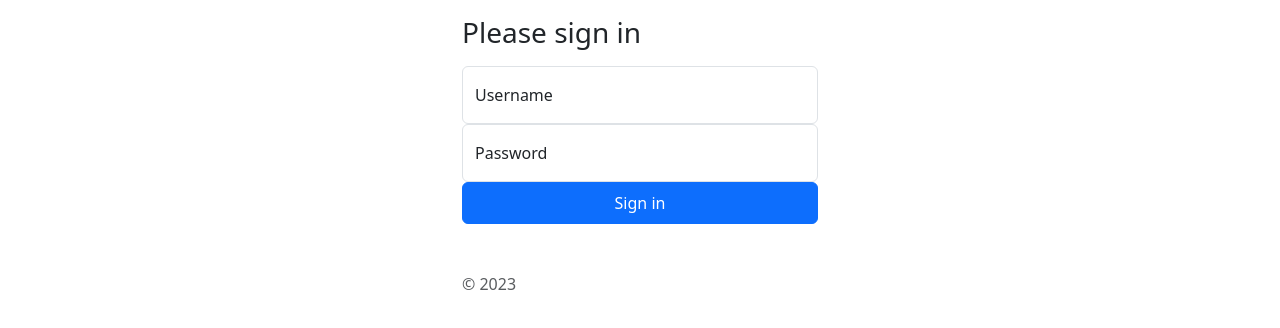
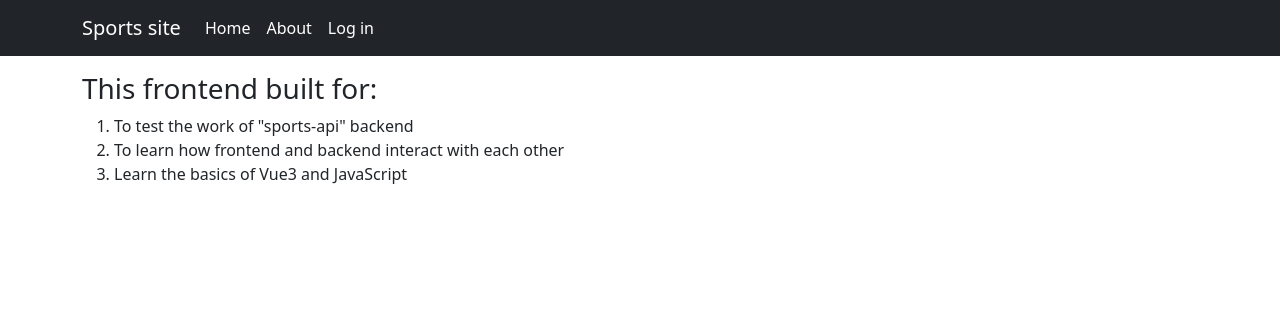
Before and after one commit to nquidox/sports-frontend, a Vue app: page /about in a window 1280 px wide. Shown: the top 328 px of the page. Built offline with nearby package versions, Linux system fonts and the light colour scheme.

Commit message:
page routing added

```diff
--- a/package.json
+++ b/package.json
@@ -12,7 +12,8 @@
     "axios": "^1.6.1",
     "bootstrap": "^5.3.2",
     "core-js": "^3.8.3",
-    "vue": "^3.2.13"
+    "vue": "^3.2.13",
+    "vue-router": "^4.2.5"
   },
   "devDependencies": {
     "@babel/core": "^7.12.16",
--- a/src/App.vue
+++ b/src/App.vue
@@ -1,52 +1,16 @@
 <script>
-import axios from "axios";
+import GlobalNavbar from "@/components/GlobalNavbar.vue";
 
 export default {
   name: 'App',
-
-  data(){
-    return{
-      form: {
-        username: '',
-        password: ''
-      }
-    }
-  },
-
-  methods: {
-    login(){
-      const auth = `grant_type=&username=${this.form.username}&password=${this.form.password}&scope=&client_id=&client_secret=`
-      axios.post("http://127.0.0.1:8000/token", auth).then(response => console.log(response));
-    },
-  },
+  components: { GlobalNavbar },
 }
 </script>
 
 <template>
-  <div class="container">
-    <div class="row justify-content-center">
-      <div class="col-4 m-3">
-        <form id="login_form">
-          <h1 class="h3 mb-3 fw-normal">Please sign in</h1>
-
-          <div class="form-floating">
-            <input v-model="form.username" type="text" class="form-control" id="floatingInput" placeholder="username">
-            <label for="floatingInput">Username</label>
-          </div>
-
-          <div class="form-floating">
-            <input v-model="form.password" type="password" class="form-control" id="floatingPassword" placeholder="Password">
-            <label for="floatingPassword">Password</label>
-          </div>
-
-          <button class="btn btn-primary w-100 py-2" @click="login" type="button">Sign in</button>
-          <p class="mt-5 mb-3 text-body-secondary">&copy; 2023</p>
-        </form>
-      </div>
-    </div>
-  </div>
+  <GlobalNavbar />
+  <router-view />
 </template>
 
-<style scoped>
-
+<style>
 </style>
--- /dev/null
+++ b/src/components/GlobalNavbar.vue
@@ -0,0 +1,24 @@
+<template>
+  <nav class="navbar navbar-expand-lg navbar-dark bg-dark">
+    <div class="container">
+      <a class="navbar-brand" href="#">Sports site</a>
+      <button class="navbar-toggler" type="button" data-bs-toggle="collapse" data-bs-target="#" aria-controls="navbarsExample07" aria-expanded="false" aria-label="Toggle navigation">
+        <span class="navbar-toggler-icon"></span>
+      </button>
+
+      <div class="collapse navbar-collapse">
+        <ul class="navbar-nav me-auto mb-2 mb-lg-0">
+          <li class="nav-item">
+            <router-link to="/" class="nav-link active">Home</router-link>
+          </li>
+          <li class="nav-item">
+            <router-link to="/about" class="nav-link active">About</router-link>
+          </li>
+          <li class="nav-item">
+            <router-link to="/login" class="nav-link active">Log in</router-link>
+          </li>
+        </ul>
+      </div>
+    </div>
+  </nav>
+</template>
--- a/src/main.js
+++ b/src/main.js
@@ -3,5 +3,8 @@ import 'bootstrap'
 
 import { createApp } from 'vue'
 import App from './App.vue'
+import router from "@/router";
 
-createApp(App).mount('#app')
+createApp(App)
+    .use(router)
+    .mount('#app')
--- /dev/null
+++ b/src/router/index.js
@@ -0,0 +1,26 @@
+import { createRouter, createWebHistory } from 'vue-router'
+
+const routes = [
+    {
+        path: '/',
+        name: 'home',
+        component: () => import('../views/HomeView.vue')
+    },
+    {
+        path: '/about',
+        name: 'about',
+        component: () => import('../views/AboutView.vue')
+    },
+    {
+        path: '/login',
+        name: 'login',
+        component: () => import('../views/LoginView.vue')
+    },
+]
+
+const router = createRouter({
+    history: createWebHistory(process.env.BASE_URL),
+    routes
+})
+
+export default router
--- /dev/null
+++ b/src/views/AboutView.vue
@@ -0,0 +1,12 @@
+<template>
+  <div class="container mt-3">
+    <h3>This frontend built for:</h3>
+    <ol>
+      <li>To test the work of "sports-api" backend</li>
+      <li>To learn how frontend and backend interact with each other</li>
+      <li>Learn the basics of Vue3 and JavaScript</li>
+    </ol>
+  </div>
+</template>
+<script setup>
+</script>
--- /dev/null
+++ b/src/views/HomeView.vue
@@ -0,0 +1,3 @@
+<template>
+<h3 class="text-center mt-3">Welcome!</h3>
+</template>
--- /dev/null
+++ b/src/views/LoginView.vue
@@ -0,0 +1,48 @@
+<script>
+import axios from "axios";
+
+export default {
+  name: 'LoginView',
+
+  data(){
+    return{
+      form: {
+        username: '',
+        password: ''
+      }
+    }
+  },
+
+  methods: {
+    login(){
+      const auth = `grant_type=&username=${this.form.username}&password=${this.form.password}&scope=&client_id=&client_secret=`
+      axios.post("http://127.0.0.1:8000/token", auth).then(response => console.log(response));
+    },
+  },
+}
+</script>
+
+<template>
+  <div class="container">
+    <div class="row justify-content-center">
+      <div class="col-4 m-3">
+        <form id="login_form">
+          <h1 class="h3 mb-3 fw-normal">Please sign in</h1>
+
+          <div class="form-floating">
+            <input v-model="form.username" type="text" class="form-control" id="floatingInput" placeholder="username">
+            <label for="floatingInput">Username</label>
+          </div>
+
+          <div class="form-floating">
+            <input v-model="form.password" type="password" class="form-control" id="floatingPassword" placeholder="Password">
+            <label for="floatingPassword">Password</label>
+          </div>
+
+          <button class="btn btn-primary w-100 py-2" @click="login" type="button">Sign in</button>
+          <p class="mt-5 mb-3 text-body-secondary">&copy; 2023</p>
+        </form>
+      </div>
+    </div>
+  </div>
+</template>
```
Also changed, not shown: 1 other file (tests, documents, lock files or other folders).
